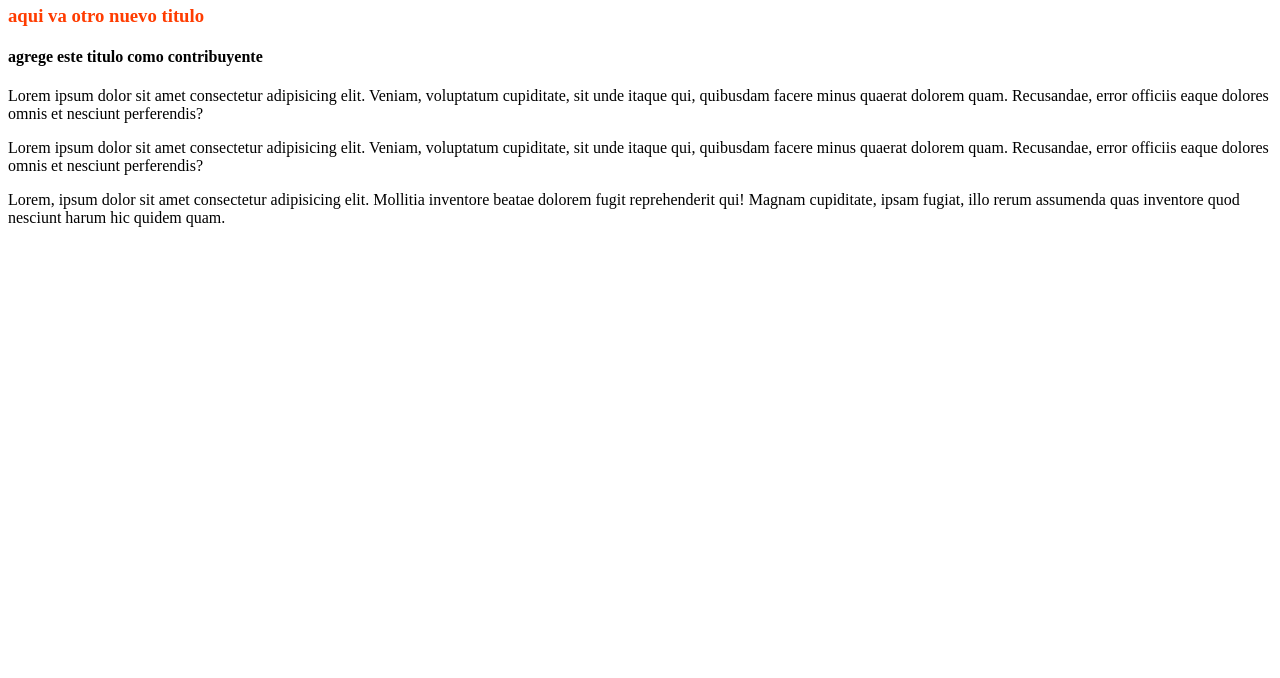
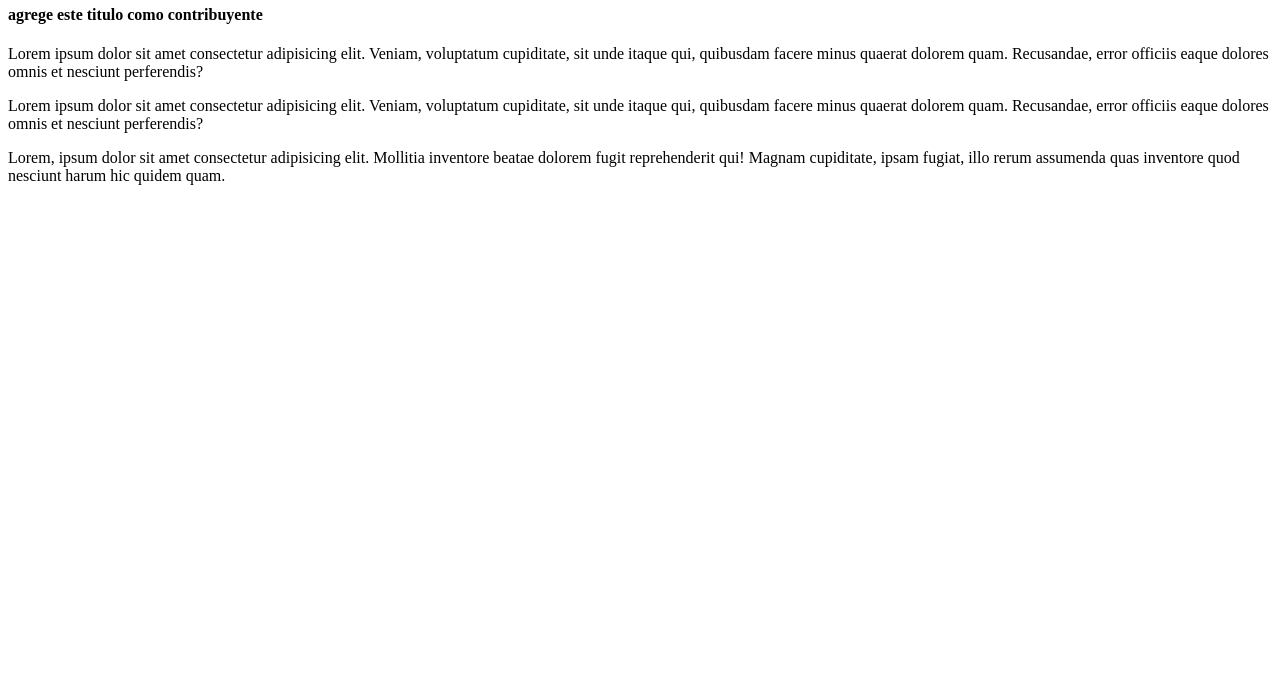
Before and after one commit to anthonyStarkInd/practica1, a plain HTML site: page index.html in a window 1280 px wide. Shown: the part 122-800 px from the top of the page. Drawn offline with Linux system fonts and the light colour scheme.

Commit message:
borre el titulo h3 por ser muy obsoleto

```diff
--- a/index.html
+++ b/index.html
@@ -11,7 +11,6 @@
     <header>
       <h1>howard estuvo aqui</h1>
       <h2>anthony stark es dueño de industrias stark</h2>
-      <h3>aqui va otro nuevo titulo</h3>
       <h4>agrege este titulo como contribuyente</h4>
     </header>
     <section>
```
